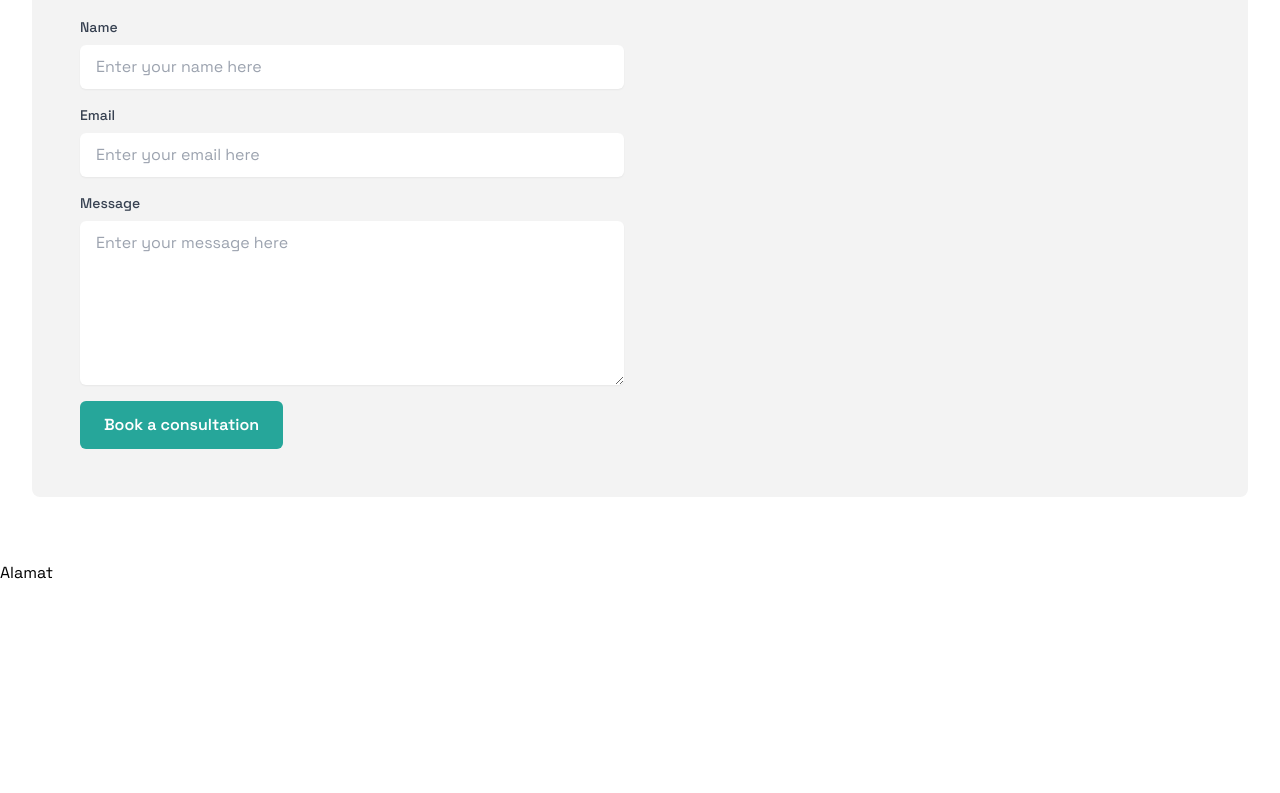
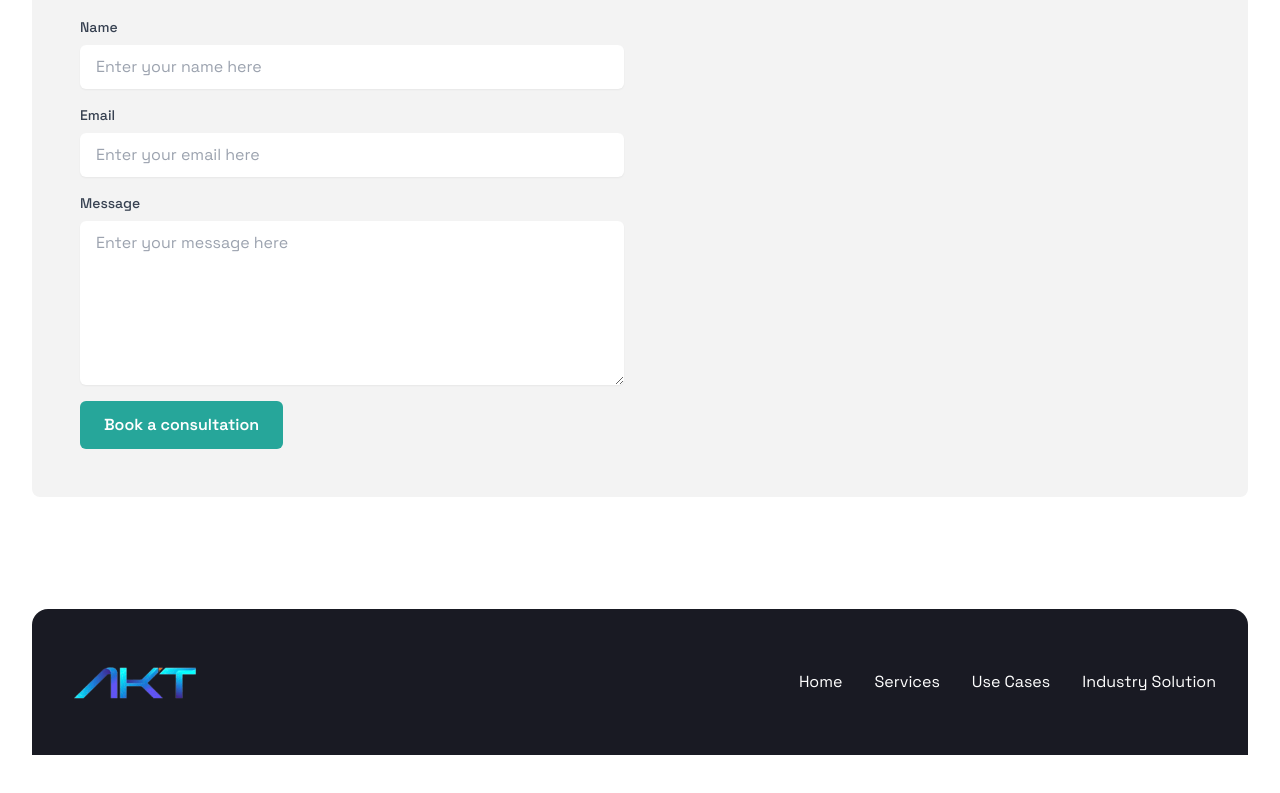
Before and after one commit to mwyzer/akt-company-profile, a React (Vite) app: page / in a window 1280 px wide. Shown: the part 4239-5032 px from the top of the page. Before the commit the page ends 4824 px from the top, so only its background shows below. Built offline with nearby package versions, Linux system fonts and the light colour scheme.

Commit message:
resizing logo

```diff
--- a/src/components/Footer.jsx
+++ b/src/components/Footer.jsx
@@ -1,9 +1,40 @@
-import React from 'react'
+import React from "react";
+// import footerLogo from "../assets/footer-logo.png";
+import footerLogo1 from "../assets/footer-logo-small.png";
 
 const Footer = () => {
   return (
-    <div>Alamat</div>
-  )
-}
+    <footer className="max-w-7xl mx-auto sm:px-6 lg:px-8 py-12">
+      <div className="bg-secondary rounded-t-2xl">
+        {/* first section */}
+        <div className="flex flex-col md:flex-row md:justify-between md:items-center gap-6 px-4 sm:px-6 lg:px-8 py-12">
+          {/* logo */}
+          <div>
+            <img src={footerLogo1} alt="AKT Logo" className="w-36 h-auto" />
+          </div>
 
-export default Footer
+          {/* menu items */}
+          <div className="flex flex-col md:flex-row space-y-2 md:space-y-0 md:space-x-8">
+            <a href="#about" className="text-white hover:text-gray-400">
+              Home
+            </a>
+            <a href="#services" className="text-white hover:text-gray-400">
+              Services
+            </a>
+            <a href="#use-cases" className="text-white hover:text-gray-400">
+              Use Cases
+            </a>
+            <a
+              href="#industry-solutions"
+              className="text-white hover:text-gray-400"
+            >
+              Industry Solution
+            </a>
+          </div>
+        </div>
+      </div>
+    </footer>
+  );
+};
+
+export default Footer;
```
Also changed, not shown: src/assets/footer-logo-small.png (added), src/assets/footer-logo1.png (added).
